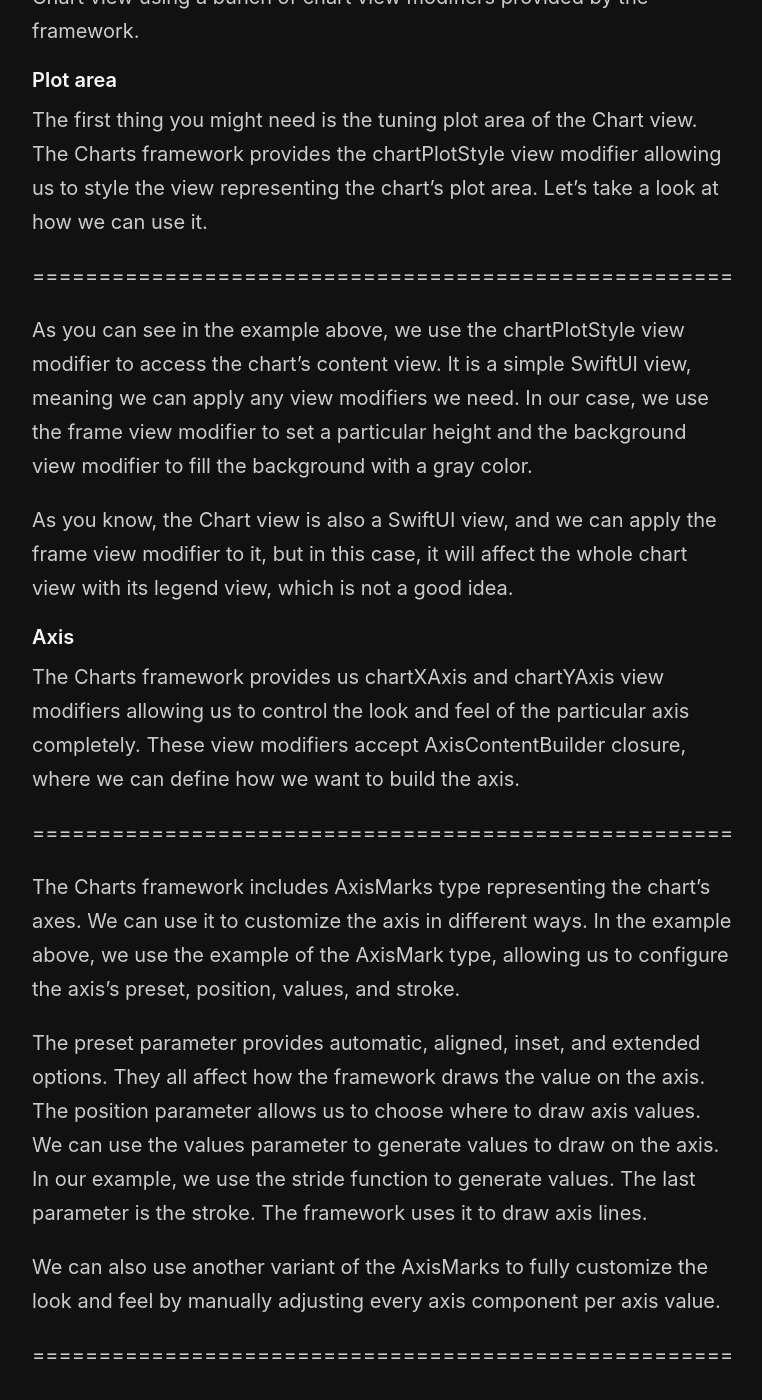
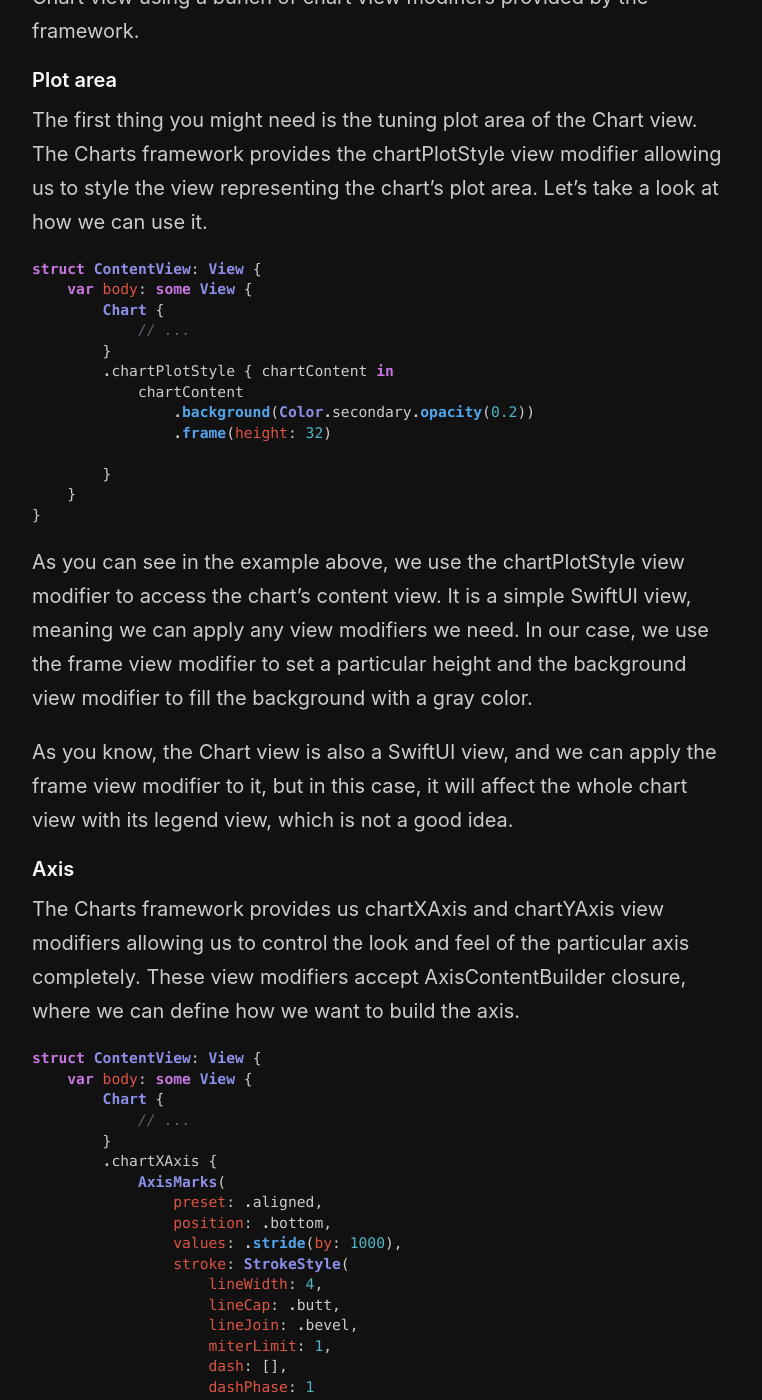
Before and after one commit to mecid/mecid.github.io, a Jekyll site: the page built from _posts/2023-02-15-mastering-charts-in-swiftui-customizations.md, in a window 1280 px wide and 1400 px high, scrolled down 398 px. Shown: the whole window, without its empty margins (258-1020 px from the left). Built offline with Jekyll 4.4.1, drawn with Linux system fonts in a browser that asks for light colours; some of the changed text lies outside the part shown.

Commit message:
chart customizations code examples added

````diff
--- a/_posts/2023-02-15-mastering-charts-in-swiftui-customizations.md
+++ b/_posts/2023-02-15-mastering-charts-in-swiftui-customizations.md
@@ -8,7 +8,21 @@ The Swift Charts framework became a huge topic on my blog. But I decided to cont
 #### Plot area
 The first thing you might need is the tuning plot area of the Chart view. The Charts framework provides the chartPlotStyle view modifier allowing us to style the view representing the chart's plot area. Let's take a look at how we can use it.
 
-=====================================================
+```swift
+struct ContentView: View {
+    var body: some View {
+        Chart {
+            // ...
+        }
+        .chartPlotStyle { chartContent in
+            chartContent
+                .background(Color.secondary.opacity(0.2))
+                .frame(height: 32)
+
+        }
+    }
+}
+```
 
 As you can see in the example above, we use the chartPlotStyle view modifier to access the chart's content view. It is a simple SwiftUI view, meaning we can apply any view modifiers we need. In our case, we use the frame view modifier to set a particular height and the background view modifier to fill the background with a gray color.
 
@@ -17,7 +31,30 @@ As you know, the Chart view is also a SwiftUI view, and we can apply the frame v
 #### Axis
 The Charts framework provides us chartXAxis and chartYAxis view modifiers allowing us to control the look and feel of the particular axis completely. These view modifiers accept AxisContentBuilder closure, where we can define how we want to build the axis.
 
-=====================================================
+```swift
+struct ContentView: View {
+    var body: some View {
+        Chart {
+            // ...
+        }
+        .chartXAxis {
+            AxisMarks(
+                preset: .aligned,
+                position: .bottom,
+                values: .stride(by: 1000),
+                stroke: StrokeStyle(
+                    lineWidth: 4,
+                    lineCap: .butt,
+                    lineJoin: .bevel,
+                    miterLimit: 1,
+                    dash: [],
+                    dashPhase: 1
+                )
+            )
+        }
+    }
+}
+```
 
 The Charts framework includes AxisMarks type representing the chart's axes. We can use it to customize the axis in different ways. In the example above, we use the example of the AxisMark type, allowing us to configure the axis's preset, position, values, and stroke.
 
@@ -25,6 +62,35 @@ The preset parameter provides automatic, aligned, inset, and extended options. T
 
 We can also use another variant of the AxisMarks to fully customize the look and feel by manually adjusting every axis component per axis value.
 
-=====================================================
+```swift
+struct ContentView: View {
+    var body: some View {
+        Chart {
+            // ...
+        }
+        .chartXAxis {
+            AxisMarks(values: .stride(by: 1000)) { value in
+                AxisGridLine(
+                    centered: true,
+                    stroke: StrokeStyle(
+                        lineWidth: 4,
+                        lineCap: .butt,
+                        lineJoin: .bevel,
+                        miterLimit: 1,
+                        dash: [],
+                        dashPhase: 1
+                    )
+                )
+
+                AxisValueLabel(anchor: .topTrailing)
+
+                if let value = value.as(Int.self), value % 2 == 0 {
+                    AxisTick(centered: true, length: 10)
+                }
+            }
+        }
+    }
+}
+```
 
 As you can see in the example above, we use another variant of the AxisMarks initializer, allowing us to configure the axis look and feel per value. We use the concrete value to decide whether to show the tick. The last example demonstrates how we can use AxisGridLine, AxisValueLabel, and AxisTick types to compose the axis. They provide many customization points, allowing you to reach the desired look and feel.
````
